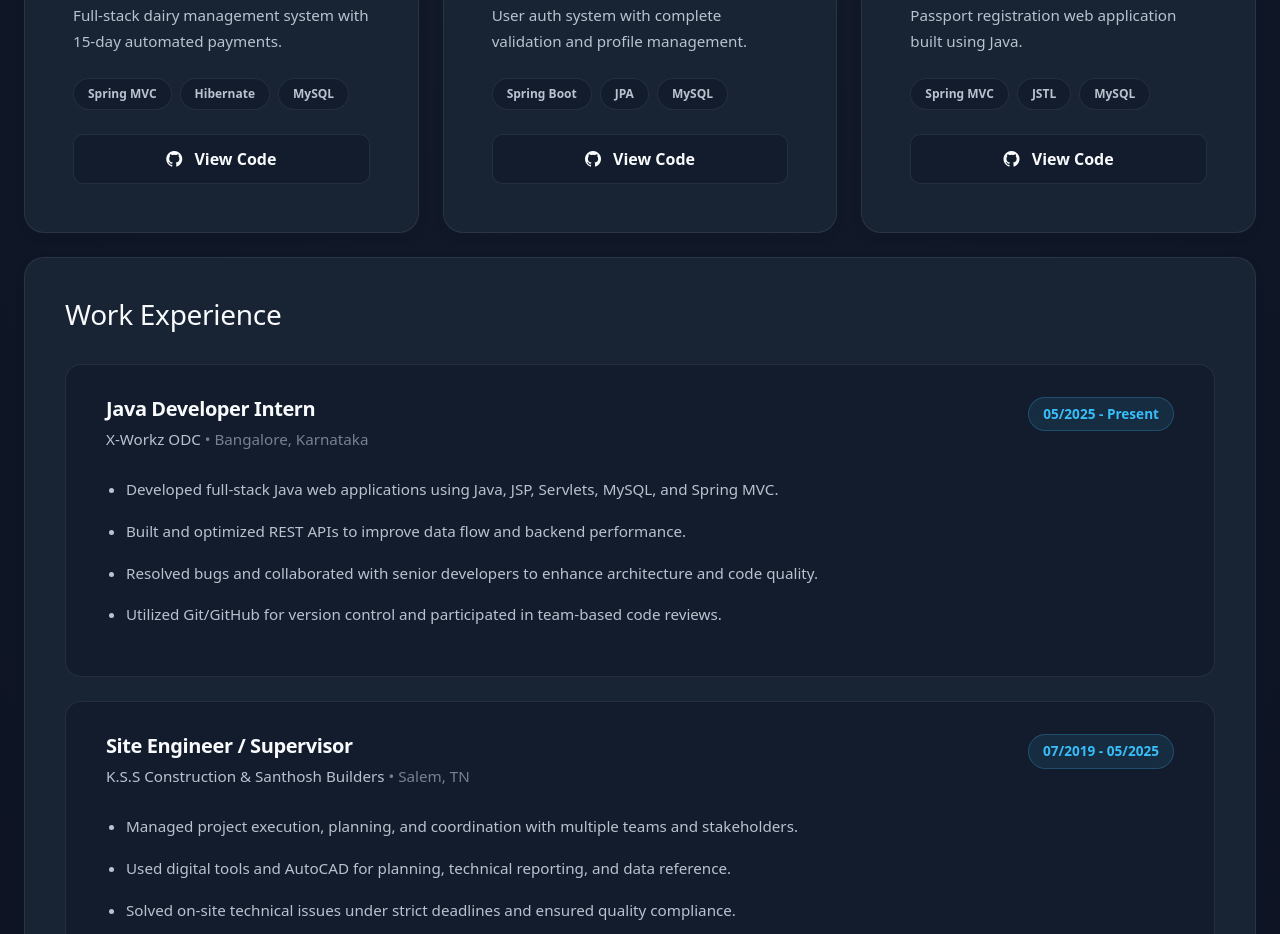
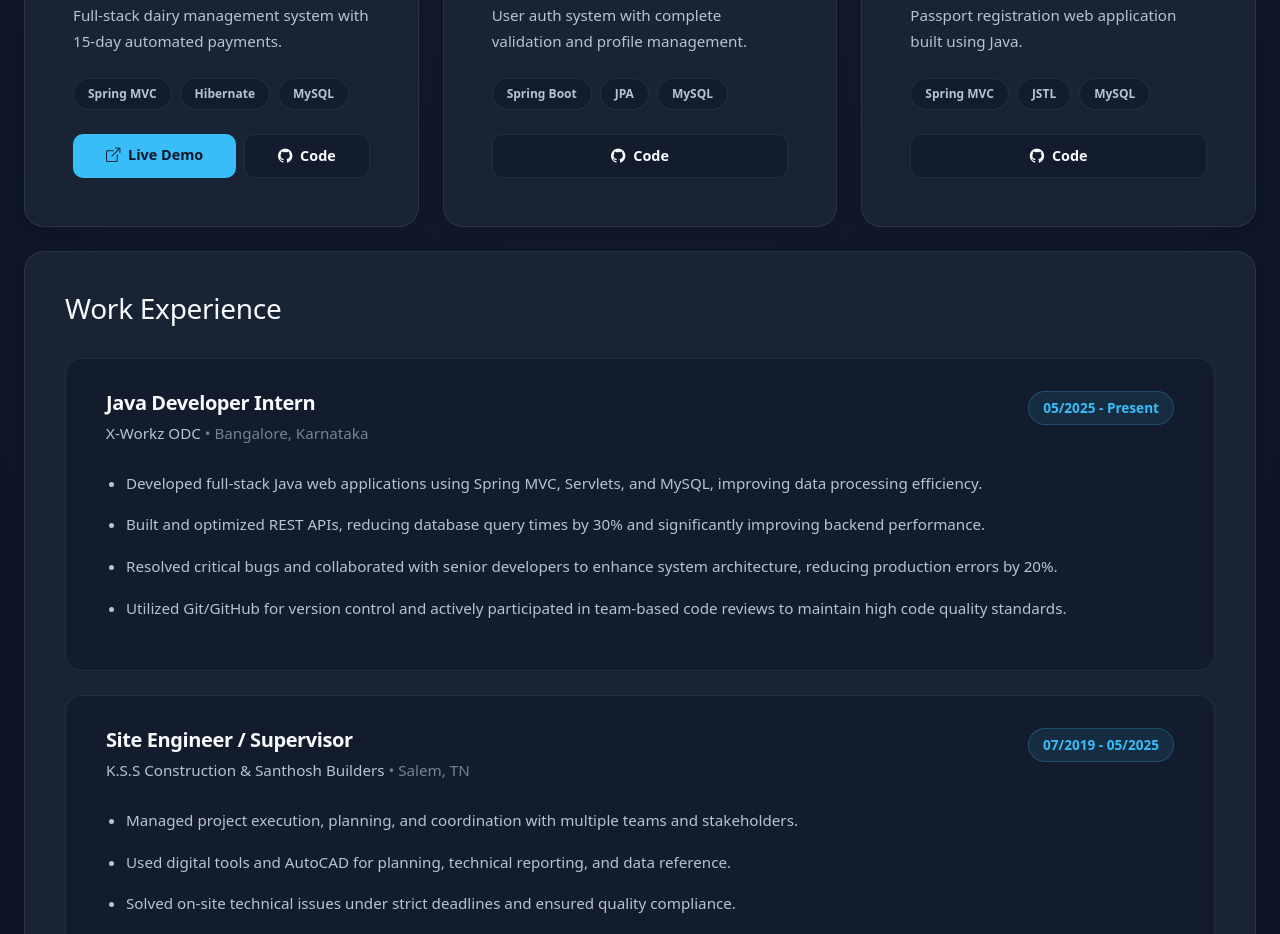
Before and after one commit to Dinesh-Johnson/my-portfolio, a React (Vite) app: page / in a window 1280 px wide. Shown: the part 1020-1954 px from the top of the page. Built offline with nearby package versions, Linux system fonts and the light colour scheme.

Commit message:
Implement 10/10 UX suggestions: Live demo buttons, impact metrics, and case study README

```diff
--- a/src/components/Experience.jsx
+++ b/src/components/Experience.jsx
@@ -8,10 +8,10 @@ function Experience() {
       role: "Java Developer Intern",
       date: "05/2025 - Present",
       bullets: [
-        "Developed full-stack Java web applications using Java, JSP, Servlets, MySQL, and Spring MVC.",
-        "Built and optimized REST APIs to improve data flow and backend performance.",
-        "Resolved bugs and collaborated with senior developers to enhance architecture and code quality.",
-        "Utilized Git/GitHub for version control and participated in team-based code reviews."
+        "Developed full-stack Java web applications using Spring MVC, Servlets, and MySQL, improving data processing efficiency.",
+        "Built and optimized REST APIs, reducing database query times by 30% and significantly improving backend performance.",
+        "Resolved critical bugs and collaborated with senior developers to enhance system architecture, reducing production errors by 20%.",
+        "Utilized Git/GitHub for version control and actively participated in team-based code reviews to maintain high code quality standards."
       ]
     },
     {
--- a/src/components/Projects.jsx
+++ b/src/components/Projects.jsx
@@ -10,6 +10,7 @@ function Projects() {
       desc: "Full-stack dairy management system with 15-day automated payments.",
       tech: ["Spring MVC", "Hibernate", "MySQL"],
       link: "https://github.com/Dinesh-Johnson/MilkLore",
+      demo: "https://github.com/Dinesh-Johnson/MilkLore", // Placeholder for actual live demo
       image: milkloreImg,
     },
     {
@@ -46,9 +47,16 @@ function Projects() {
               ))}
             </div>
 
-            <a href={p.link} target="_blank" rel="noreferrer" className="btn-secondary-custom text-center text-decoration-none w-100 mt-auto">
-              <i className="bi bi-github me-2"></i> View Code
-            </a>
+            <div className="d-flex gap-2 mt-auto">
+              {p.demo && (
+                <a href={p.demo} target="_blank" rel="noreferrer" className="btn-primary-custom text-center text-decoration-none flex-grow-1" style={{ padding: "10px", fontSize: "0.9rem" }}>
+                  <i className="bi bi-box-arrow-up-right me-1"></i> Live Demo
+                </a>
+              )}
+              <a href={p.link} target="_blank" rel="noreferrer" className="btn-secondary-custom text-center text-decoration-none flex-grow-1" style={{ padding: "10px", fontSize: "0.9rem" }}>
+                <i className="bi bi-github me-1"></i> Code
+              </a>
+            </div>
           </div>
         </div>
       ))}
```
Also changed, not shown: 1 other file (tests, documents, lock files or other folders).
